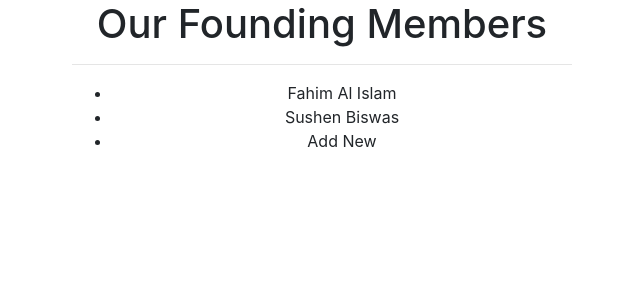
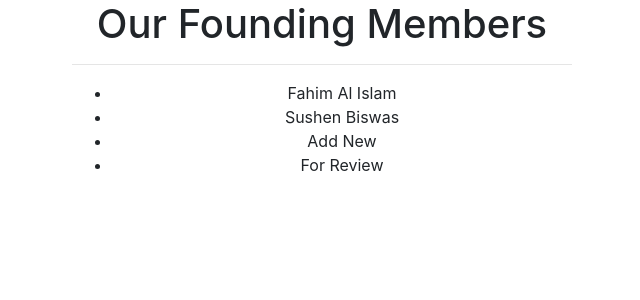
Before and after one commit to dev-fahim/matrivumeProject, a Django app: page / in a window 1280 px wide. Shown: the top 300 px of the page, without its empty margins (318-958 px from the left). Run offline with Django 3.2, Linux system fonts and the light colour scheme; some libraries are stand-ins or nearby versions.

Commit message:
Add Review

```diff
--- a/templates/home.html
+++ b/templates/home.html
@@ -24,6 +24,7 @@
         <li>Fahim Al Islam</li>
         <li>Sushen Biswas</li>
         <li>Add New</li>
+        <li>For Review</li>
       </ul>
     </div>
 
```
